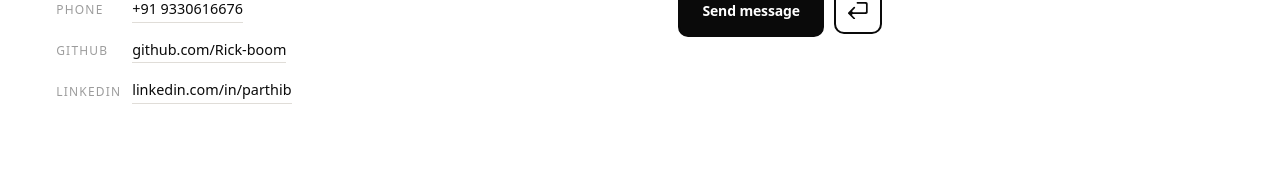
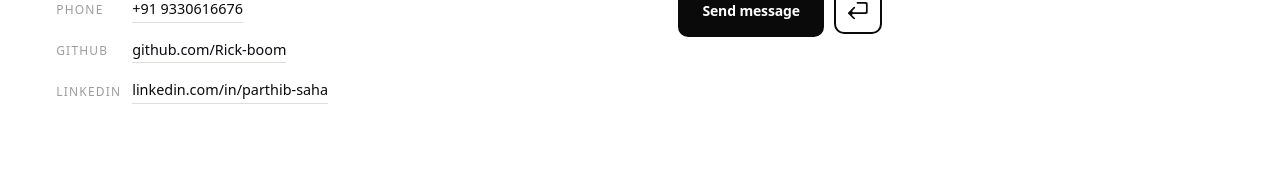
Before and after one commit to Rick-boom/Parthib_portfolio, a React (Vite) app: page / in a window 1280 px wide. Shown: the part 4636-4805 px from the top of the page. Built offline with nearby package versions, Linux system fonts and the light colour scheme.

Commit message:
Update LinkedIn URL to correct profile

```diff
--- a/src/App.jsx
+++ b/src/App.jsx
@@ -448,7 +448,7 @@ function Contact() {
                 { label: "Email", val: "parthibsaha.11sc2020@gmail.com", href: "mailto:parthibsaha.11sc2020@gmail.com" },
                 { label: "Phone", val: "+91 9330616676", href: "tel:+919330616676" },
                 { label: "GitHub", val: "github.com/Rick-boom", href: "https://github.com/Rick-boom" },
-                { label: "LinkedIn", val: "linkedin.com/in/parthib", href: "#" },
+                { label: "LinkedIn", val: "linkedin.com/in/parthib-saha", href: "https://www.linkedin.com/in/parthib-saha-752a20203/" },
               ].map(({ label, val, href }) => (
                 <div key={label} style={{ display: "flex", gap: 16, alignItems: "center" }}>
                   <span style={{ fontFamily: "var(--font-body)", fontSize: "0.75rem", textTransform: "uppercase", letterSpacing: "0.1em", opacity: 0.4, width: 60, flexShrink: 0 }}>{label}</span>
```
